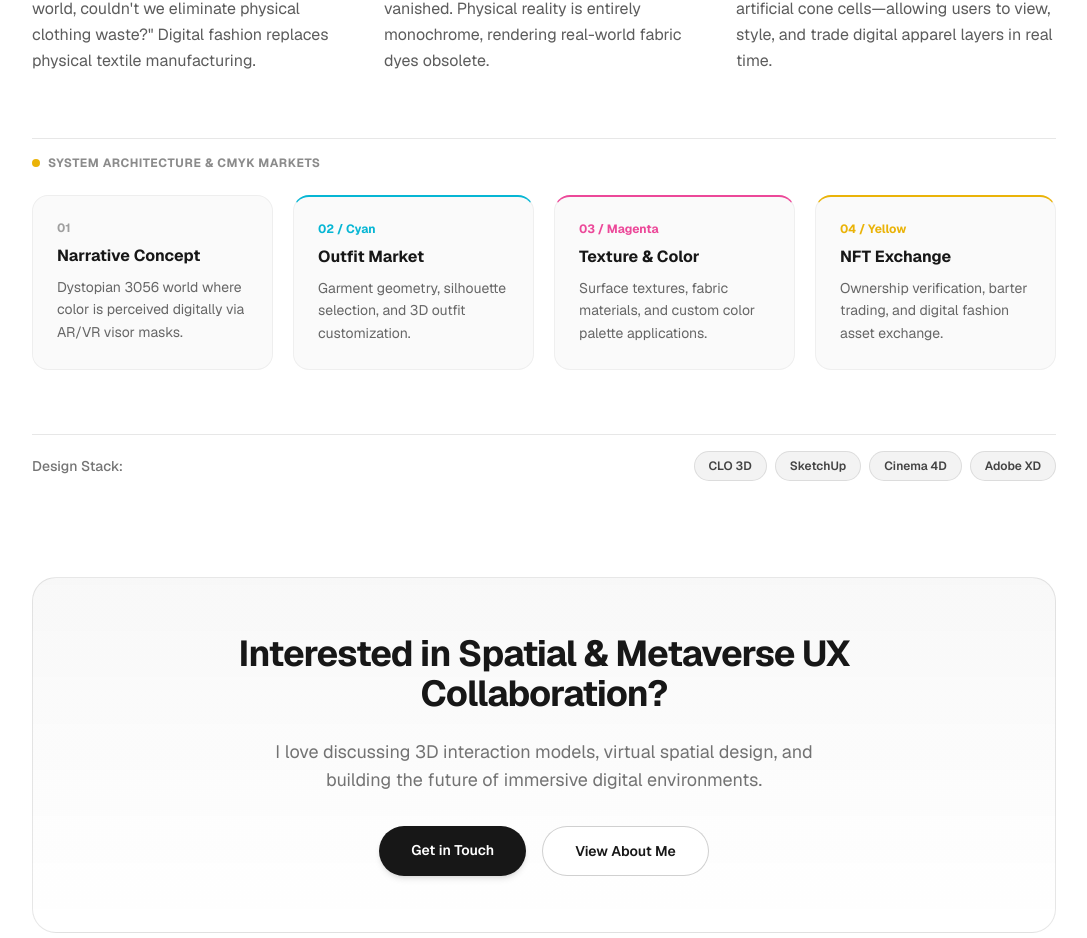
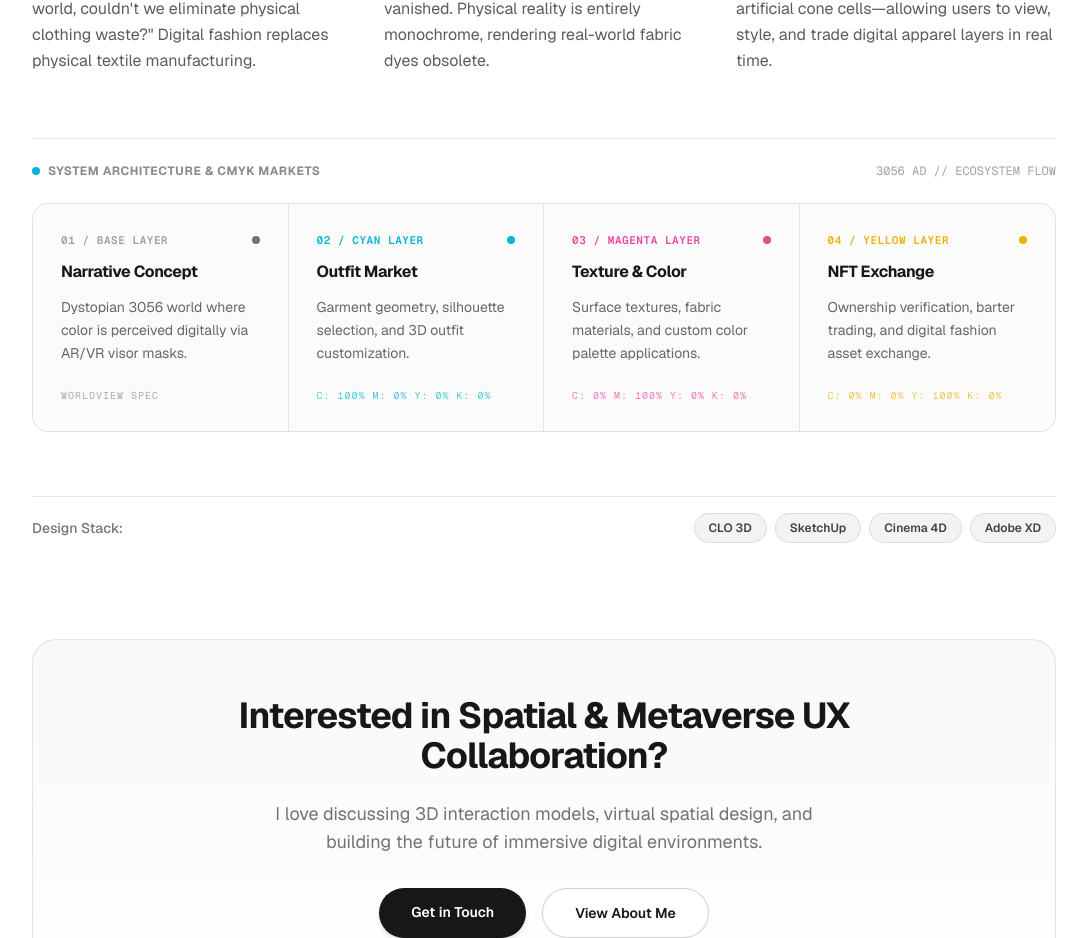
Before and after one commit to Designer-Su/designer-su.github.io, a Next.js app: page /metaverse in a window 1280 px wide. Shown: the part 2099-3037 px from the top of the page, without its empty margins (96-1183 px from the left). Built offline with nearby package versions, Linux system fonts and the light colour scheme.

Commit message:
Redesign System Architecture & CMYK Markets UI to sleek spec panel

```diff
--- a/app/metaverse/page.tsx
+++ b/app/metaverse/page.tsx
@@ -138,45 +138,99 @@ export default function MetaversePage() {
           </div>
 
           {/* CMYK 3-Market Architecture */}
-          <div className="flex flex-col gap-6 pt-4 border-t border-foreground/10">
+          <div className="flex flex-col gap-6 pt-6 border-t border-foreground/10">
+            <div className="flex items-center justify-between">
               <div className="flex items-center gap-2">
-              <span className="w-2 h-2 rounded-full bg-[#eab308]" />
+                <span className="w-2 h-2 rounded-full bg-[#06b6d4]" />
                 <span className="text-xs font-bold uppercase tracking-wider text-foreground/50">
                   System Architecture & CMYK Markets
                 </span>
               </div>
+              <span className="text-xs font-mono text-foreground/40 hidden sm:inline-block">
+                3056 AD // ECOSYSTEM FLOW
+              </span>
+            </div>
 
-            <div className="grid grid-cols-1 sm:grid-cols-2 md:grid-cols-4 gap-5">
-              <div className="flex flex-col gap-2 p-6 rounded-2xl bg-foreground/[0.02] border border-foreground/5">
-                <span className="text-xs font-bold text-foreground/40">01</span>
-                <h4 className="font-bold text-base">Narrative Concept</h4>
-                <p className="text-xs md:text-sm text-foreground/65 leading-relaxed">
+            {/* Architecture Spec Panel */}
+            <div className="rounded-2xl border border-foreground/10 bg-foreground/[0.015] overflow-hidden">
+              <div className="grid grid-cols-1 md:grid-cols-4 divide-y md:divide-y-0 md:divide-x divide-foreground/10">
+
+                {/* 01 Concept */}
+                <div className="p-6 md:p-7 flex flex-col justify-between gap-6 hover:bg-foreground/[0.01] transition-colors">
+                  <div className="flex flex-col gap-3">
+                    <div className="flex items-center justify-between">
+                      <span className="text-[11px] font-mono font-semibold tracking-wider text-foreground/40 uppercase">
+                        01 / Base Layer
+                      </span>
+                      <span className="w-2 h-2 rounded-full bg-foreground/60" />
+                    </div>
+                    <h4 className="font-bold text-base tracking-tight">Narrative Concept</h4>
+                    <p className="text-xs md:text-sm text-foreground/65 leading-relaxed font-normal">
                       Dystopian 3056 world where color is perceived digitally via AR/VR visor masks.
                     </p>
                   </div>
+                  <div className="text-[10px] font-mono tracking-widest text-foreground/35 uppercase">
+                    Worldview Spec
+                  </div>
+                </div>
 
-              <div className="flex flex-col gap-2 p-6 rounded-2xl bg-foreground/[0.02] border-t-2 border-t-[#06b6d4] border-x border-b border-foreground/5">
-                <span className="text-xs font-bold text-[#06b6d4]">02 / Cyan</span>
-                <h4 className="font-bold text-base">Outfit Market</h4>
-                <p className="text-xs md:text-sm text-foreground/65 leading-relaxed">
+                {/* 02 Cyan */}
+                <div className="p-6 md:p-7 flex flex-col justify-between gap-6 hover:bg-foreground/[0.01] transition-colors">
+                  <div className="flex flex-col gap-3">
+                    <div className="flex items-center justify-between">
+                      <span className="text-[11px] font-mono font-semibold tracking-wider text-[#06b6d4] uppercase">
+                        02 / Cyan Layer
+                      </span>
+                      <span className="w-2 h-2 rounded-full bg-[#06b6d4]" />
+                    </div>
+                    <h4 className="font-bold text-base tracking-tight">Outfit Market</h4>
+                    <p className="text-xs md:text-sm text-foreground/65 leading-relaxed font-normal">
                       Garment geometry, silhouette selection, and 3D outfit customization.
                     </p>
                   </div>
+                  <div className="text-[10px] font-mono tracking-widest text-[#06b6d4]/70 uppercase">
+                    C: 100% M: 0% Y: 0% K: 0%
+                  </div>
+                </div>
 
-              <div className="flex flex-col gap-2 p-6 rounded-2xl bg-foreground/[0.02] border-t-2 border-t-[#ec4899] border-x border-b border-foreground/5">
-                <span className="text-xs font-bold text-[#ec4899]">03 / Magenta</span>
-                <h4 className="font-bold text-base">Texture & Color</h4>
-                <p className="text-xs md:text-sm text-foreground/65 leading-relaxed">
+                {/* 03 Magenta */}
+                <div className="p-6 md:p-7 flex flex-col justify-between gap-6 hover:bg-foreground/[0.01] transition-colors">
+                  <div className="flex flex-col gap-3">
+                    <div className="flex items-center justify-between">
+                      <span className="text-[11px] font-mono font-semibold tracking-wider text-[#ec4899] uppercase">
+                        03 / Magenta Layer
+                      </span>
+                      <span className="w-2 h-2 rounded-full bg-[#ec4899]" />
+                    </div>
+                    <h4 className="font-bold text-base tracking-tight">Texture & Color</h4>
+                    <p className="text-xs md:text-sm text-foreground/65 leading-relaxed font-normal">
                       Surface textures, fabric materials, and custom color palette applications.
                     </p>
                   </div>
+                  <div className="text-[10px] font-mono tracking-widest text-[#ec4899]/70 uppercase">
+                    C: 0% M: 100% Y: 0% K: 0%
+                  </div>
+                </div>
 
-              <div className="flex flex-col gap-2 p-6 rounded-2xl bg-foreground/[0.02] border-t-2 border-t-[#eab308] border-x border-b border-foreground/5">
-                <span className="text-xs font-bold text-[#eab308]">04 / Yellow</span>
-                <h4 className="font-bold text-base">NFT Exchange</h4>
-                <p className="text-xs md:text-sm text-foreground/65 leading-relaxed">
+                {/* 04 Yellow */}
+                <div className="p-6 md:p-7 flex flex-col justify-between gap-6 hover:bg-foreground/[0.01] transition-colors">
+                  <div className="flex flex-col gap-3">
+                    <div className="flex items-center justify-between">
+                      <span className="text-[11px] font-mono font-semibold tracking-wider text-[#eab308] uppercase">
+                        04 / Yellow Layer
+                      </span>
+                      <span className="w-2 h-2 rounded-full bg-[#eab308]" />
+                    </div>
+                    <h4 className="font-bold text-base tracking-tight">NFT Exchange</h4>
+                    <p className="text-xs md:text-sm text-foreground/65 leading-relaxed font-normal">
                       Ownership verification, barter trading, and digital fashion asset exchange.
                     </p>
+                  </div>
+                  <div className="text-[10px] font-mono tracking-widest text-[#eab308]/70 uppercase">
+                    C: 0% M: 0% Y: 100% K: 0%
+                  </div>
+                </div>
+
               </div>
             </div>
           </div>
```
Lines whose indentation alone changed are shown as unchanged.
